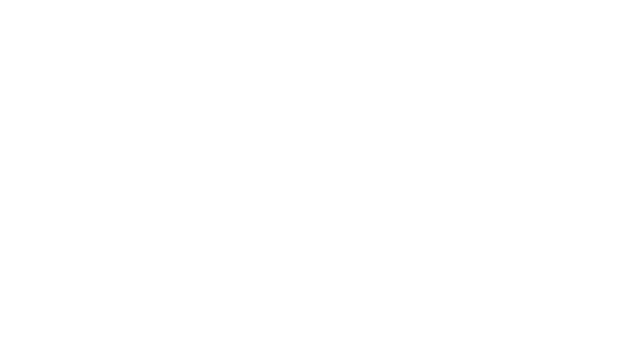
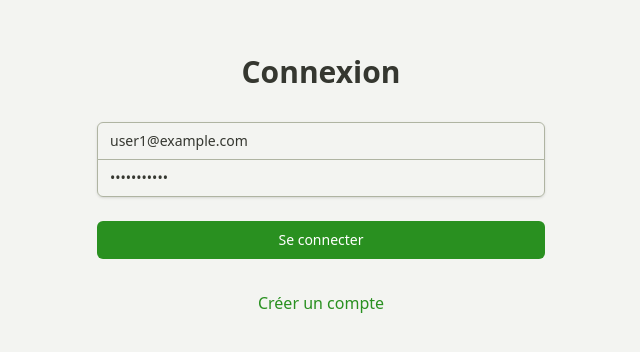
Before and after one commit to CodeQuasarr/doc_on_time, a Vue app: page /login in a window 1280 px wide. Before the commit this address had no page. Shown: the part 228-580 px from the top of the page, without its empty margins (319-959 px from the left). Built offline with nearby package versions, Linux system fonts and the light colour scheme.

Commit message:
Mise en place de la connexion d'un user

```diff
--- a/src/router/index.ts
+++ b/src/router/index.ts
@@ -1,13 +1,13 @@
 import HomeView from "../views/HomeView.vue";
 import {createRouter, createWebHistory} from "vue-router";
+import LoginView from "../views/auth/LoginView.vue";
+import RegisterView from "../views/auth/RegisterView.vue";
 
 
 const routes = [
-    {
-        path: '/',
-        name: 'home',
-        component: HomeView
-    },
+    { path: '/', name: 'home', component: HomeView },
+    { path: '/login', name: 'login', component: LoginView },
+    { path: '/register', name: 'register', component: RegisterView },
 ];
 
 const router = createRouter({
--- /dev/null
+++ b/src/services/api.ts
@@ -0,0 +1,15 @@
+import axios from 'axios'
+
+const api = axios.create({
+    baseURL: import.meta.env.VITE_API_URL || 'http://localhost:3000/api'
+})
+
+api.interceptors.request.use(config => {
+    const token = localStorage.getItem('user-token')
+    if (token) {
+        config.headers.Authorization = `Bearer ${token}`
+    }
+    return config
+})
+
+export default api
--- /dev/null
+++ b/src/services/auth.service.ts
@@ -0,0 +1,14 @@
+import api from './api'
+import type {User} from '../types'
+
+export interface LoginCredentials {
+    email: string
+    password: string
+}
+
+export const authService = {
+    async login(credentials: LoginCredentials) {
+        const {data} = await api.post<{ user: User; token: string }>('/login_check', credentials)
+        return data
+    },
+}
--- /dev/null
+++ b/src/stores/auth.ts
@@ -0,0 +1,29 @@
+import { defineStore } from 'pinia'
+import type {User} from "../types";
+
+export const useAuthStore = defineStore('auth', {
+    state: () => ({
+        user: null as User | null,
+        token: null as string | null
+    }),
+
+    actions: {
+        setUser(user: User | null) {
+            this.user = user
+        },
+
+        setToken(newToken: string | null) {
+            this.token = newToken
+            if (newToken) {
+                localStorage.setItem('user-token', newToken)
+            }  else {
+                localStorage.removeItem('user-token')
+            }
+        },
+
+        logout() {
+            this.setUser(null)
+            this.setToken(null)
+        }
+    }
+})
--- a/src/types/index.ts
+++ b/src/types/index.ts
@@ -3,6 +3,6 @@ export interface User {
     email: string
     first_name: string
     last_name: string
-    phone: string
-    role: 'ROLE_ADMIN' | 'ROLE_DOCTOR' | 'ROLE_PATIENT'
+    phone?: string
+    role: string[]
 }
--- /dev/null
+++ b/src/views/auth/LoginView.vue
@@ -0,0 +1,103 @@
+<script setup lang="ts">
+import { ref } from 'vue'
+import { useRouter } from 'vue-router'
+import {useAuthStore} from "../../stores/auth.ts";
+import {authService} from "../../services/auth.service.ts";
+
+const router = useRouter()
+const authStore = useAuthStore()
+
+const email = ref('user1@example.com')
+const password = ref('password123')
+const error = ref('')
+const loading = ref(false)
+
+async function handleSubmit() {
+    try {
+        loading.value = true
+        error.value = ''
+
+        const { user, token } = await authService.login({
+            username: email.value,
+            password: password.value
+        })
+
+
+        console.log(user)
+        authStore.setToken(token)
+        authStore.setUser(user)
+
+        router.push('/dashboard')
+    } catch (e) {
+        error.value = 'Email ou mot de passe incorrect'
+    } finally {
+        loading.value = false
+    }
+}
+</script>
+
+<template>
+    <div class="min-h-screen flex items-center justify-center bg-[#f3f4f1] py-12 px-4 sm:px-6 lg:px-8">
+        <div class="max-w-md w-full space-y-8">
+            <div>
+                <h2 class="mt-6 text-center text-3xl font-extrabold text-[#353730]">
+                    Connexion
+                </h2>
+            </div>
+            <form class="mt-8 space-y-6" @submit.prevent="handleSubmit">
+                <div class="rounded-md shadow-sm -space-y-px">
+                    <div>
+                        <label for="email" class="sr-only">Email</label>
+                        <input
+                            id="email"
+                            v-model="email"
+                            type="email"
+                            required
+                            class="appearance-none rounded-none relative block w-full px-3 py-2 border border-[#afb4a2] placeholder-[#767d66] text-[#353730] rounded-t-md focus:outline-none focus:ring-[#39b52d] focus:border-[#39b52d] focus:z-10 sm:text-sm"
+                            placeholder="Email"
+                        />
+                    </div>
+                    <div>
+                        <label for="password" class="sr-only">Mot de passe</label>
+                        <input
+                            id="password"
+                            v-model="password"
+                            type="password"
+                            required
+                            class="appearance-none rounded-none relative block w-full px-3 py-2 border border-[#afb4a2] placeholder-[#767d66] text-[#353730] rounded-b-md focus:outline-none focus:ring-[#39b52d] focus:border-[#39b52d] focus:z-10 sm:text-sm"
+                            placeholder="Mot de passe"
+                        />
+                    </div>
+                </div>
+
+                <div v-if="error" class="text-red-500 text-sm text-center">
+                    {{ error }}
+                </div>
+
+                <div>
+                    <button
+                        type="submit"
+                        :disabled="loading"
+                        class="group relative w-full flex justify-center py-2 px-4 border border-transparent text-sm font-medium rounded-md text-white bg-[#299020] hover:bg-[#216e1d] focus:outline-none focus:ring-2 focus:ring-offset-2 focus:ring-[#39b52d] disabled:opacity-50"
+                    >
+                        <span v-if="loading">Chargement...</span>
+                        <span v-else>Se connecter</span>
+                    </button>
+                </div>
+            </form>
+
+            <div class="text-center">
+                <router-link
+                    to="/register"
+                    class="font-medium text-[#299020] hover:text-[#39b52d]"
+                >
+                    Créer un compte
+                </router-link>
+            </div>
+        </div>
+    </div>
+</template>
+
+<style scoped>
+
+</style>
--- /dev/null
+++ b/src/views/auth/RegisterView.vue
@@ -0,0 +1,101 @@
+<script setup lang="ts">
+import { ref } from 'vue'
+import { useRouter } from 'vue-router'
+import {useAuthStore} from "../../stores/auth.ts";
+import {authService} from "../../services/auth.service.ts";
+
+const router = useRouter()
+const authStore = useAuthStore()
+
+const email = ref('')
+const password = ref('')
+const error = ref('')
+const loading = ref(false)
+
+async function handleSubmit() {
+    try {
+        loading.value = true
+        error.value = ''
+
+        const { user, token } = await authService.login({
+            email: email.value,
+            password: password.value
+        })
+
+        authStore.setToken(token)
+        authStore.setUser(user)
+
+        router.push('/dashboard')
+    } catch (e) {
+        error.value = 'Email ou mot de passe incorrect'
+    } finally {
+        loading.value = false
+    }
+}
+</script>
+
+<template>
+    <div class="min-h-screen flex items-center justify-center bg-[#f3f4f1] py-12 px-4 sm:px-6 lg:px-8">
+        <div class="max-w-md w-full space-y-8">
+            <div>
+                <h2 class="mt-6 text-center text-3xl font-extrabold text-[#353730]">
+                    Connexion
+                </h2>
+            </div>
+            <form class="mt-8 space-y-6" @submit.prevent="handleSubmit">
+                <div class="rounded-md shadow-sm -space-y-px">
+                    <div>
+                        <label for="email" class="sr-only">Email</label>
+                        <input
+                            id="email"
+                            v-model="email"
+                            type="email"
+                            required
+                            class="appearance-none rounded-none relative block w-full px-3 py-2 border border-[#afb4a2] placeholder-[#767d66] text-[#353730] rounded-t-md focus:outline-none focus:ring-[#39b52d] focus:border-[#39b52d] focus:z-10 sm:text-sm"
+                            placeholder="Email"
+                        />
+                    </div>
+                    <div>
+                        <label for="password" class="sr-only">Mot de passe</label>
+                        <input
+                            id="password"
+                            v-model="password"
+                            type="password"
+                            required
+                            class="appearance-none rounded-none relative block w-full px-3 py-2 border border-[#afb4a2] placeholder-[#767d66] text-[#353730] rounded-b-md focus:outline-none focus:ring-[#39b52d] focus:border-[#39b52d] focus:z-10 sm:text-sm"
+                            placeholder="Mot de passe"
+                        />
+                    </div>
+                </div>
+
+                <div v-if="error" class="text-red-500 text-sm text-center">
+                    {{ error }}
+                </div>
+
+                <div>
+                    <button
+                        type="submit"
+                        :disabled="loading"
+                        class="group relative w-full flex justify-center py-2 px-4 border border-transparent text-sm font-medium rounded-md text-white bg-[#299020] hover:bg-[#216e1d] focus:outline-none focus:ring-2 focus:ring-offset-2 focus:ring-[#39b52d] disabled:opacity-50"
+                    >
+                        <span v-if="loading">Chargement...</span>
+                        <span v-else>Se connecter</span>
+                    </button>
+                </div>
+            </form>
+
+            <div class="text-center">
+                <router-link
+                    to="/register"
+                    class="font-medium text-[#299020] hover:text-[#39b52d]"
+                >
+                    Créer un compte
+                </router-link>
+            </div>
+        </div>
+    </div>
+</template>
+
+<style scoped>
+
+</style>
```
Also changed, not shown: 1 other file (tests, documents, lock files or other folders).
